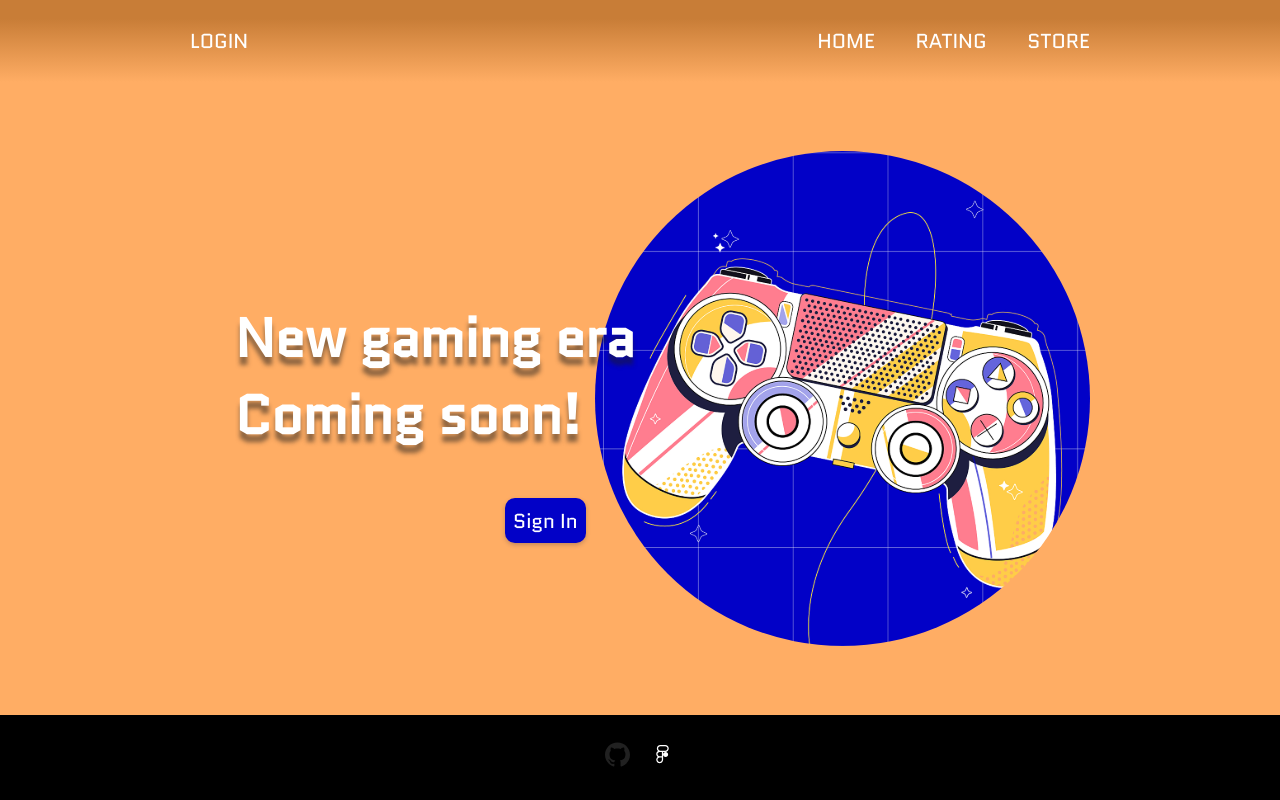
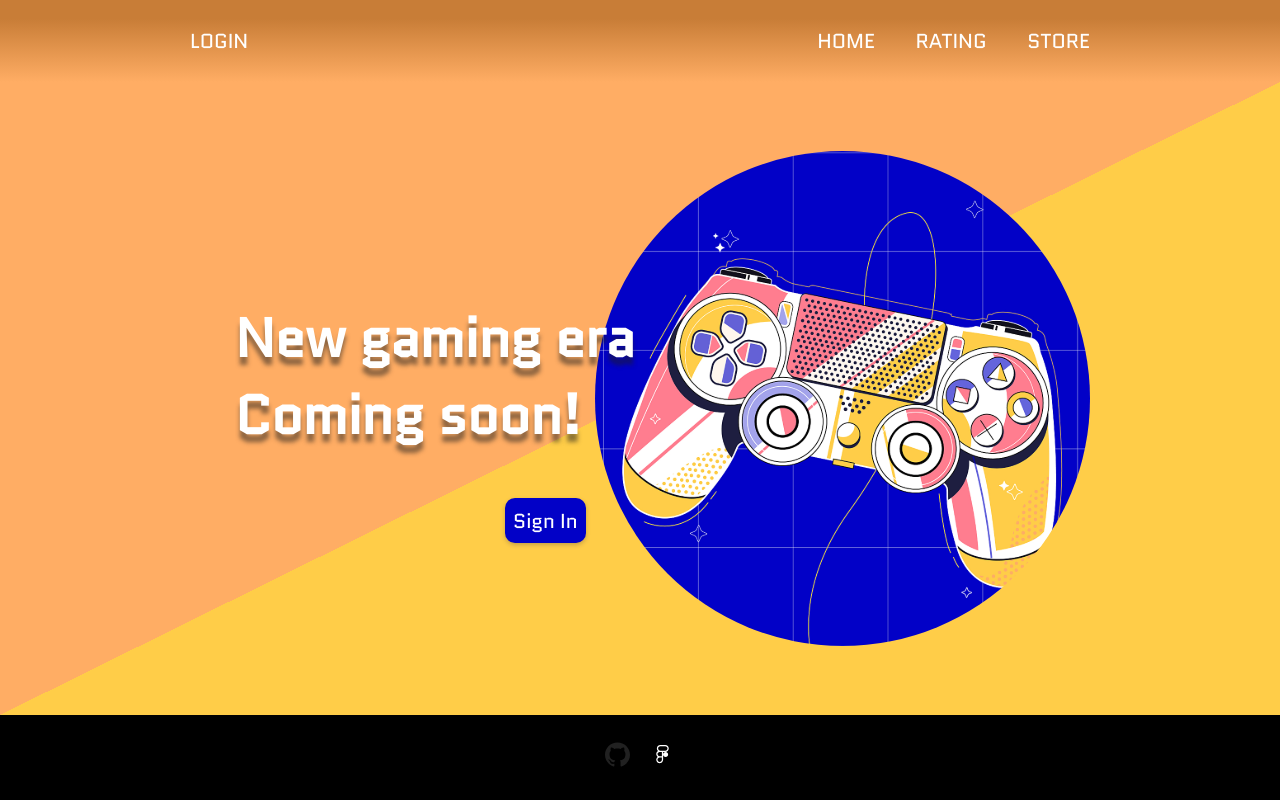
Before and after one commit to anna2506/MainSteam, a React (Create React App) app in the folder web/: page / in a window 1280 px wide. Built offline with nearby package versions, Linux system fonts and the light colour scheme.

Commit message:
added styles

```diff
--- a/web/src/components/Navbar/index.jsx
+++ b/web/src/components/Navbar/index.jsx
@@ -1,4 +1,5 @@
 import React, { useState } from 'react';
+import PropTypes from 'prop-types';
 import { useSelector } from 'react-redux';
 import * as Styled from './styled';
 import RegisterModal from '../RegisterModal';
@@ -6,8 +7,7 @@ import * as userSelectors from '../../store/user/selector';
 import * as userActions from '../../store/user/actions';
 import useActions from '../../helpers/useActions';
 
-const Navbar = ({bg = "linear-gradient(180deg, #C87D37 22.92%, #FFAD64 100%);",
-                linkColor = "#1d1d1d"}) => {
+const Navbar = ({bg, linkColor}) => {
   const [modalOpen, setModalOpen] = useState(false);
   const isLoggedIn = useSelector((state) => userSelectors.isLoggedIn(state));
   const logOut = useActions(userActions.logout);
@@ -31,7 +31,7 @@ const Navbar = ({bg = "linear-gradient(180deg, #C87D37 22.92%, #FFAD64 100%);",
               <Styled.Li><Styled.StyledLink  linkColor={linkColor} to="/">HOME</Styled.StyledLink></Styled.Li>
               <Styled.Li><Styled.StyledLink  linkColor={linkColor} to="/rating">RATING</Styled.StyledLink></Styled.Li>
               <Styled.Li><Styled.StyledLink  linkColor={linkColor} to="/store">STORE</Styled.StyledLink></Styled.Li>
-              {!!isLoggedIn &&
+              {isLoggedIn &&
               <Styled.Li><Styled.StyledLink  linkColor={linkColor} to="/profile">PROFILE</Styled.StyledLink></Styled.Li>}
             </Styled.Ul>
           </Styled.Container>
@@ -40,4 +40,14 @@ const Navbar = ({bg = "linear-gradient(180deg, #C87D37 22.92%, #FFAD64 100%);",
   );
 };
 
+Navbar.propTypes = {
+    bg: PropTypes.string,
+    linkColor: PropTypes.string,
+}
+
+Navbar.defaultProps = {
+    bg: "linear-gradient(180deg, #C87D37 22.92%, #FFAD64 100%)",
+    linkColor: "#1d1d1d",
+}
+
 export default Navbar;
--- a/web/src/pages/Layout.jsx
+++ b/web/src/pages/Layout.jsx
@@ -24,8 +24,10 @@ function Layout({ children, color, bg, linkColor }) {
 }
 
 Layout.propTypes = {
-  children: PropTypes.node.isRequired,
-  color: PropTypes.string,
+    children: PropTypes.node.isRequired,
+    color: PropTypes.string,
+    bg: PropTypes.string,
+    linkColor: PropTypes.string,
 };
 
 Layout.defaultProps = {
--- a/web/src/pages/MainPage/styled.jsx
+++ b/web/src/pages/MainPage/styled.jsx
@@ -9,7 +9,7 @@ export const Content = styled.div`
 export const Main = styled.main`
     flex: 1 0 auto;
     position: relative;
-    background-color: #FFAD64;
+    background: linear-gradient(to top left, rgba(255, 205, 72, 1) 50%, rgba(255, 173, 100, 1) 50% );
     width: 100%;
     display: flex;
     justify-content: center;
--- a/web/src/pages/RatingPage/styled.jsx
+++ b/web/src/pages/RatingPage/styled.jsx
@@ -9,7 +9,7 @@ export const Content = styled.div`
 export const Main = styled.div`
     flex: 1 0 auto;
     position: relative;
-    background: #FFAD64;
+    background: linear-gradient(to top left, rgba(255, 205, 72, 1) 50%, rgba(255, 173, 100, 1) 50% );
 `;
 
 export const Container = styled.div`
```
